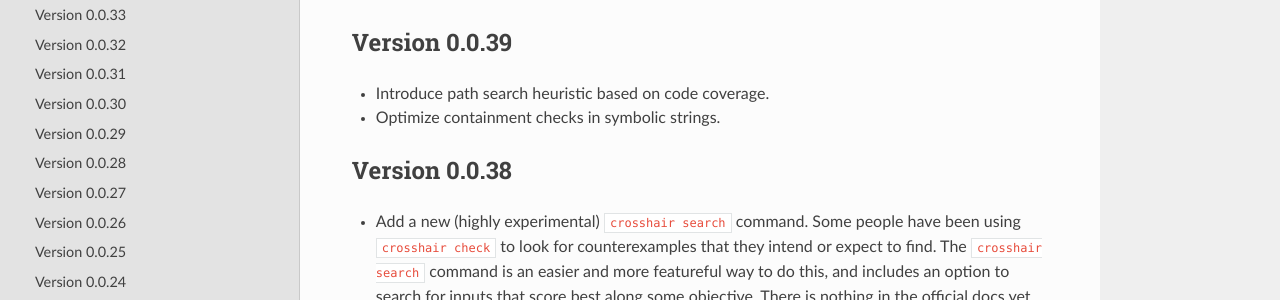
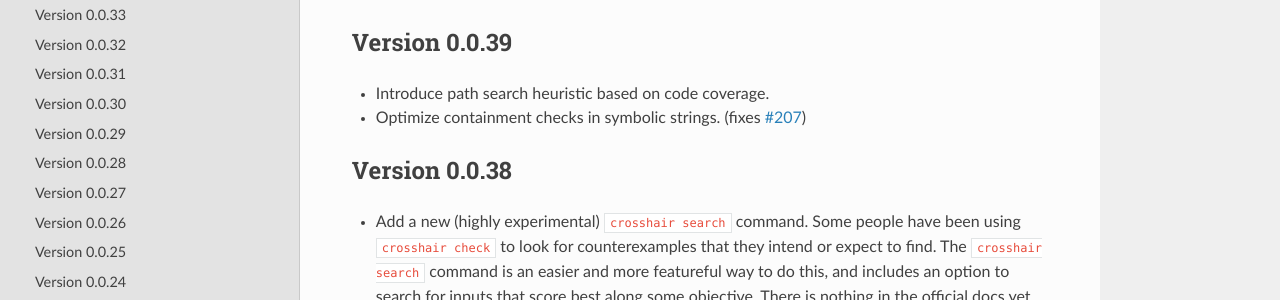
Before and after one commit to pschanely/CrossHair, a Sphinx documentation site: the page built from doc/source/changelog.rst, in a window 1280 px wide and 900 px high. Shown: the part 238-538 px from the top of the window. Built offline with Sphinx 7.4.7 and the Read the Docs theme 2.0.0, drawn with Linux system fonts in a browser that asks for light colours; the version number is read from the project's files by our own code.

Commit message:
Add link to performance bug

```diff
--- a/doc/source/changelog.rst
+++ b/doc/source/changelog.rst
@@ -14,6 +14,7 @@ Version 0.0.39
 
 * Introduce path search heuristic based on code coverage.
 * Optimize containment checks in symbolic strings.
+  (fixes `#207 <https://github.com/pschanely/CrossHair/issues/207>`__)
 
 
 Version 0.0.38
```
